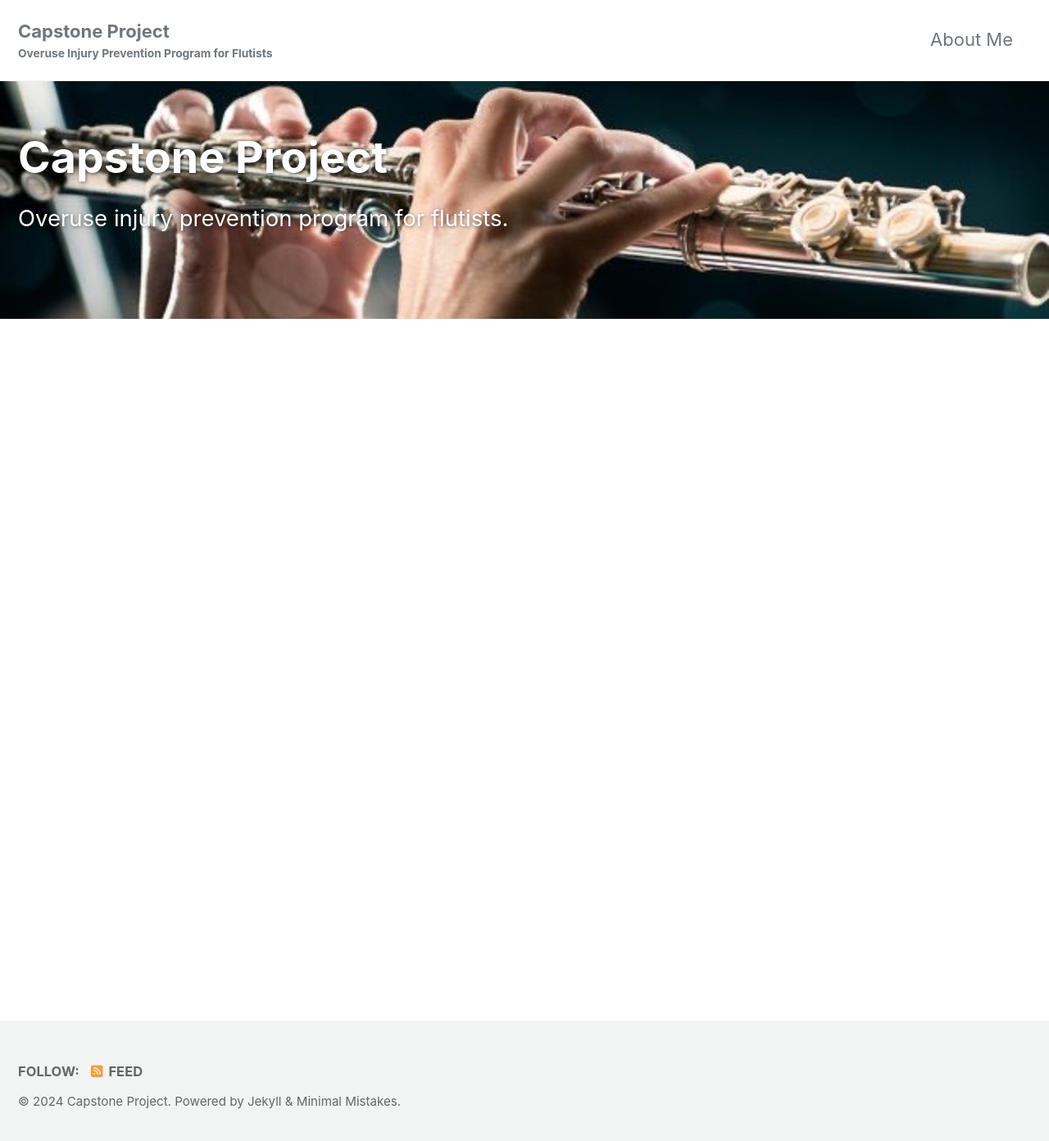
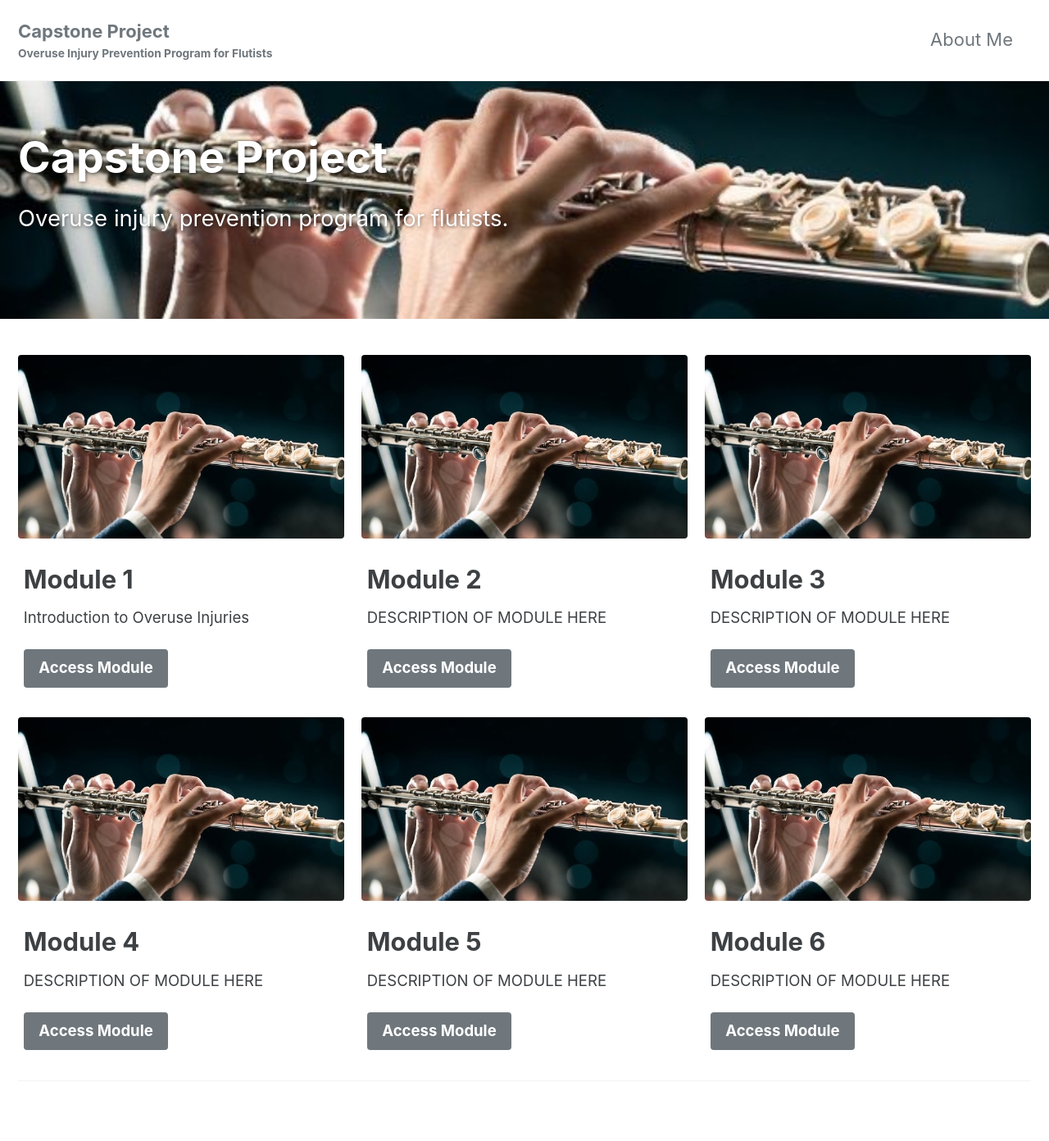
Before and after one commit to jkimOTD/old_site, a Jekyll site: the page built from index.html, in a window 1280 px wide and 1400 px high. Shown: the top 1392 px of the window at 82% size. Built offline with Jekyll 4.4.1, drawn with Linux system fonts in a browser that asks for light colours; cached includes are drawn as plain includes; the list of posts is cut into pages by our own code; part of the change alters nothing that is shown.

```diff
--- a/index.html
+++ b/index.html
@@ -51,4 +51,5 @@ feature_row:
     btn_class: "btn--primary"
     btn_label: "Access Module"
 ---
+{% include feature_row %}
 <!-- https://raw.githubusercontent.com/mmistakes/minimal-mistakes/master/docs/_pages/home.md -->
```
